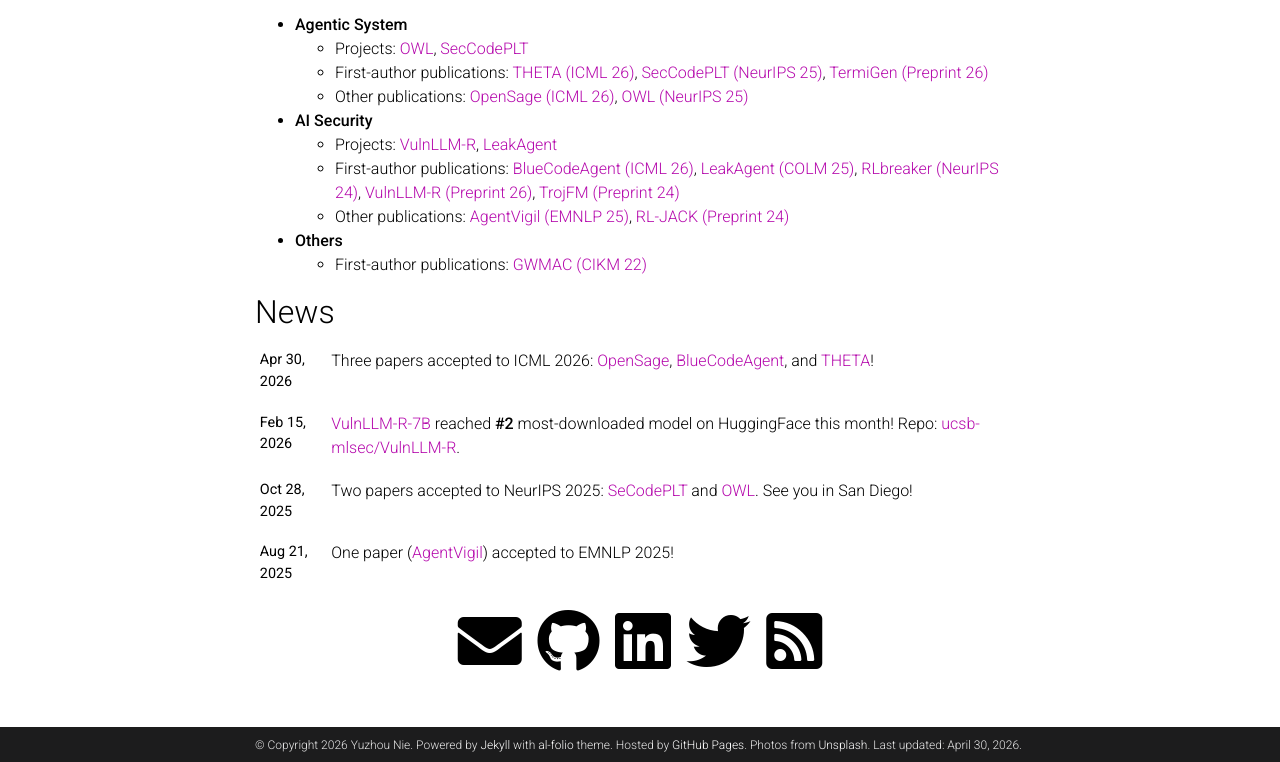
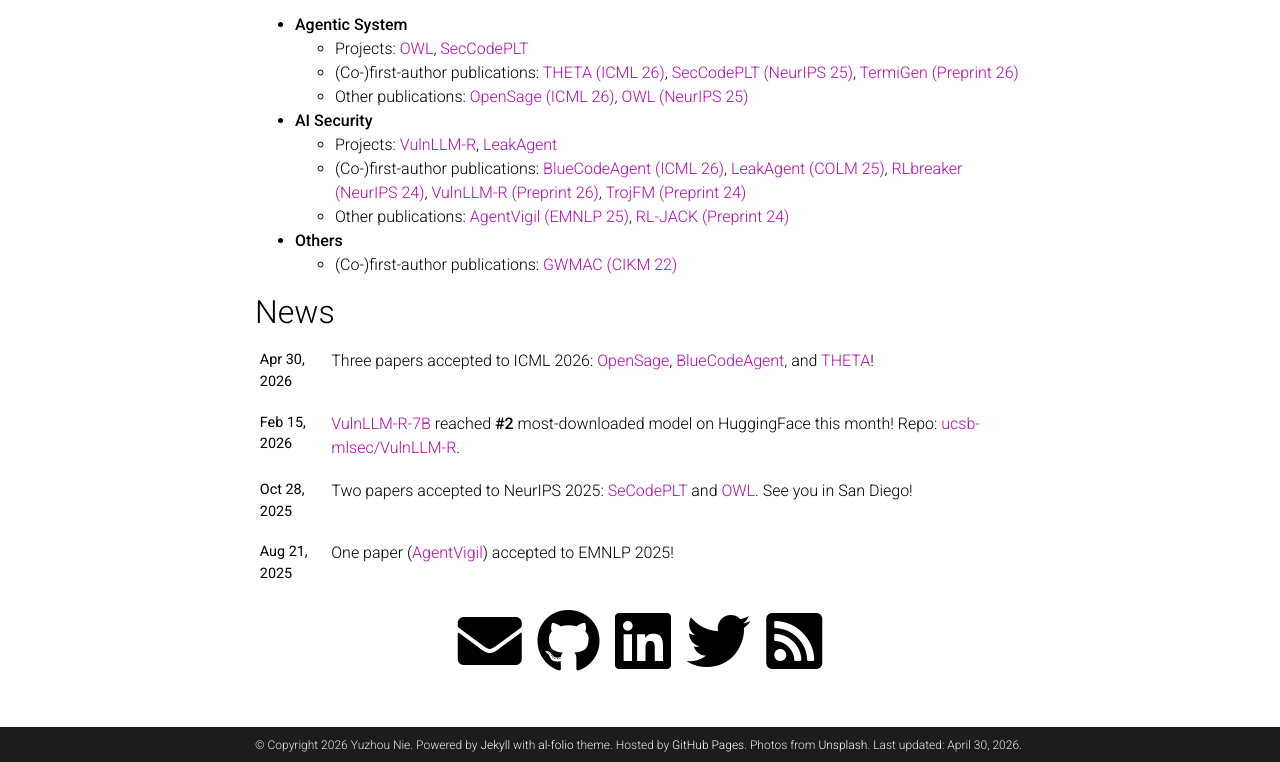
Before and after one commit to rucnyz/rucnyz.github.io, a Jekyll site: the page built from _pages/about.md, in a window 1280 px wide and 1235 px high. Shown: the part 473-1235 px from the top of the window. Built offline with Jekyll 4.4.1, drawn with Linux system fonts in a browser that asks for light colours; comment, search, counter and statistics services are not loaded; a style sheet for code colours, icons or effects is not loaded.

```diff
--- a/_includes/research.html
+++ b/_includes/research.html
@@ -5,20 +5,20 @@
               <li><strong>Agentic System</strong>
                 <ul>
                   <li>Projects: <a href="https://github.com/camel-ai/owl">OWL</a>, <a href="https://github.com/ucsb-mlsec/SecCodePLT">SecCodePLT</a></li>
-                  <li>First-author publications: <a href="https://openreview.net/forum?id=dUsQj7QFvs">THETA (ICML 26)</a>, <a href="https://arxiv.org/abs/2410.11096">SecCodePLT (NeurIPS 25)</a>, <a href="https://arxiv.org/abs/2602.07274">TermiGen (Preprint 26)</a></li>
+                  <li>(Co-)first-author publications: <a href="https://openreview.net/forum?id=dUsQj7QFvs">THETA (ICML 26)</a>, <a href="https://arxiv.org/abs/2410.11096">SecCodePLT (NeurIPS 25)</a>, <a href="https://arxiv.org/abs/2602.07274">TermiGen (Preprint 26)</a></li>
                   <li>Other publications: <a href="https://arxiv.org/abs/2602.16891">OpenSage (ICML 26)</a>, <a href="https://arxiv.org/abs/2505.23885">OWL (NeurIPS 25)</a></li>
                 </ul>
               </li>
               <li><strong>AI Security</strong>
                 <ul>
                   <li>Projects: <a href="https://github.com/ucsb-mlsec/VulnLLM-R">VulnLLM-R</a>, <a href="https://github.com/rucnyz/LeakAgent">LeakAgent</a></li>
-                  <li>First-author publications: <a href="https://arxiv.org/abs/2510.18131">BlueCodeAgent (ICML 26)</a>, <a href="https://arxiv.org/abs/2412.05734">LeakAgent (COLM 25)</a>, <a href="https://arxiv.org/abs/2406.08705">RLbreaker (NeurIPS 24)</a>, <a href="https://arxiv.org/abs/2512.07533">VulnLLM-R (Preprint 26)</a>, <a href="https://arxiv.org/abs/2405.16783">TrojFM (Preprint 24)</a></li>
+                  <li>(Co-)first-author publications: <a href="https://arxiv.org/abs/2510.18131">BlueCodeAgent (ICML 26)</a>, <a href="https://arxiv.org/abs/2412.05734">LeakAgent (COLM 25)</a>, <a href="https://arxiv.org/abs/2406.08705">RLbreaker (NeurIPS 24)</a>, <a href="https://arxiv.org/abs/2512.07533">VulnLLM-R (Preprint 26)</a>, <a href="https://arxiv.org/abs/2405.16783">TrojFM (Preprint 24)</a></li>
                   <li>Other publications: <a href="https://arxiv.org/abs/2505.05849">AgentVigil (EMNLP 25)</a>, <a href="https://arxiv.org/abs/2406.08725">RL-JACK (Preprint 24)</a></li>
                 </ul>
               </li>
               <li><strong>Others</strong>
                 <ul>
-                  <li>First-author publications: <a href="/assets/pdf/GWMAC_CIKM2022.pdf">GWMAC (CIKM 22)</a></li>
+                  <li>(Co-)first-author publications: <a href="/assets/pdf/GWMAC_CIKM2022.pdf">GWMAC (CIKM 22)</a></li>
                 </ul>
               </li>
             </ul>
```
